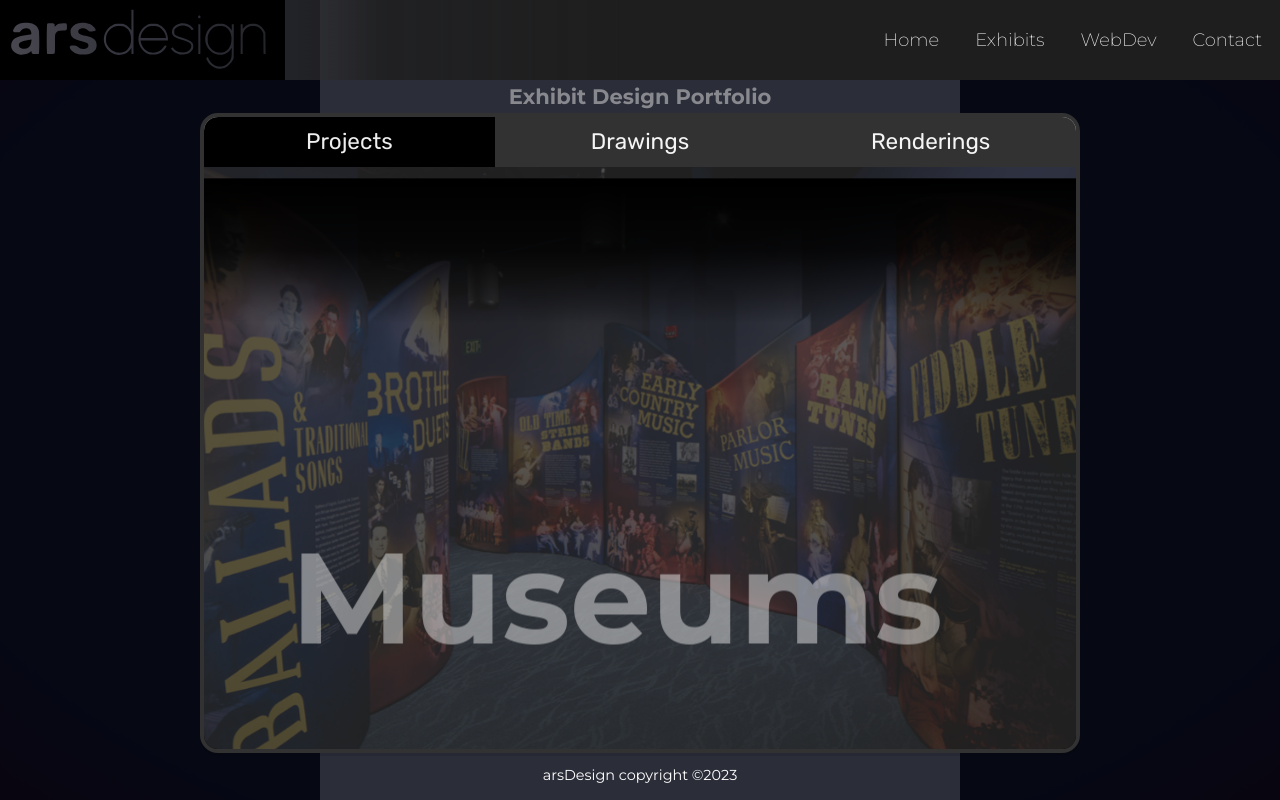
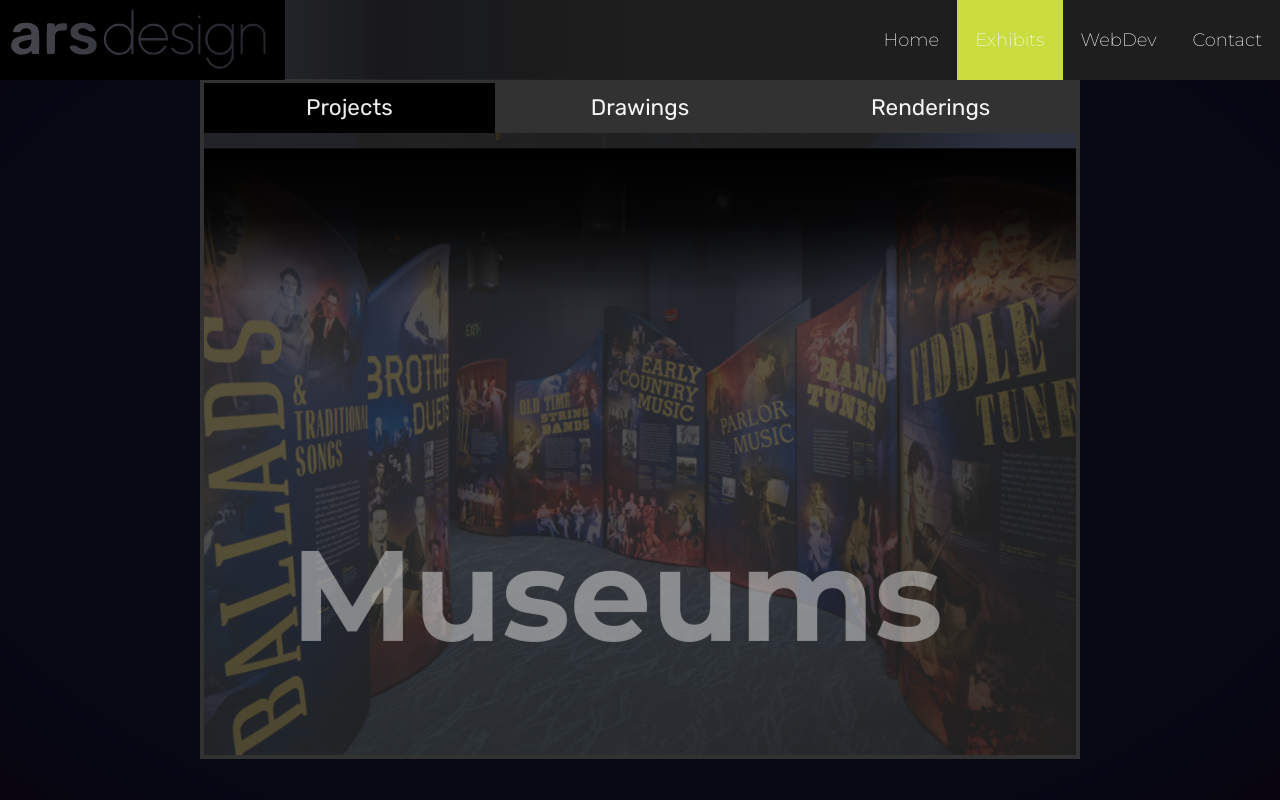
Before and after one commit to alsolecki/exhibitportfolio, a React (Vite) app: page / in a window 1280 px wide. Built offline with nearby package versions, Linux system fonts and the light colour scheme.

Commit message:
tweaked portfolio  window

```diff
--- a/src/App.css
+++ b/src/App.css
@@ -70,7 +70,7 @@ footer a {
   position: absolute;
   bottom: 0;
   left: 25vw;
-  background-color: var(--dark-bg-color);
+  background-color: black;
   z-index: 1;
   box-shadow: rgba(0, 0, 0, .8) 0 0 10px;
   text-align: center;
@@ -88,11 +88,11 @@ footer a {
 
 .container {
   width: 90%;
-  height: 80vh;
+  height: 85vh;
   max-width: 880px;
   margin: 0 auto 0;
   background: black;
-  border-radius: 1rem;
+
   box-shadow: 0 3px rgba(0, 0, 0, .1);
   overflow: hidden;
   border: var(--dark-bg-color) 4px solid;
--- a/src/App.jsx
+++ b/src/App.jsx
@@ -5,7 +5,6 @@ import Home from './Home.jsx';
 import CourseInfo from './CourseInfo';
 import Header from './Header.jsx';
 import Beyond from './Beyond.jsx';
-import Footer from './footer.jsx'
 import SiteNavBar from './navBar/SiteNavBar.jsx'
 
 function App() {
@@ -13,17 +12,15 @@ function App() {
   return (
     <>
       <SiteNavBar logoHeight="'88px'" />
-
+      <div className="background-wrapper" style={{overflowY: 'hidden'}}>
         <div className="bg">
           <div className="v-stripe"></div>
         </div>
-      <div className="title" style={{ marginTop: '84px', marginBottom: '4px', color: 'rgba(230, 230, 230, 0.5)'}}>
+        <div className="title" style={{ marginTop: '27px', marginBottom: '27px', color: 'rgba(30, 30, 30, 0.3)' }}>
           <h3>Exhibit Design Portfolio</h3>
         </div>
-
         <div className="container">
           <Header />
-
           <div className="wrapper">
             <Routes>
               <Route path="/" element={<Home />} />
@@ -31,10 +28,8 @@ function App() {
               <Route path="beyond" element={<Beyond />} />
             </Routes>
           </div>
-
         </div>
-
-      <Footer />
+      </div>
     </>
   )
 }
--- a/src/navBar/SiteNavBar.css
+++ b/src/navBar/SiteNavBar.css
@@ -53,6 +53,8 @@ nav ul li a {
 nav ul li a:hover {
     color: rgb(203, 221, 62)
 }
+
+
 
 nav .menu {
     display: none;
--- a/src/navBar/SiteNavBar.jsx
+++ b/src/navBar/SiteNavBar.jsx
@@ -39,7 +39,7 @@ const SiteNavBar = () => {
 
                 <li><Link to="https://alsolecki.com/">Home</Link></li>
 
-                <li><Link to="https://solecki-exhibit-portfolio.netlify.app/">Exhibits</Link></li>
+                <li style={{ backgroundColor: 'rgb(203, 221, 62)'}}><Link to="https://solecki-exhibit-portfolio.netlify.app/">Exhibits</Link></li>
 
                 <li
                     onMouseEnter={() => setDevSubMenuOpen(true)}
```
Lines whose indentation alone changed are shown as unchanged.
